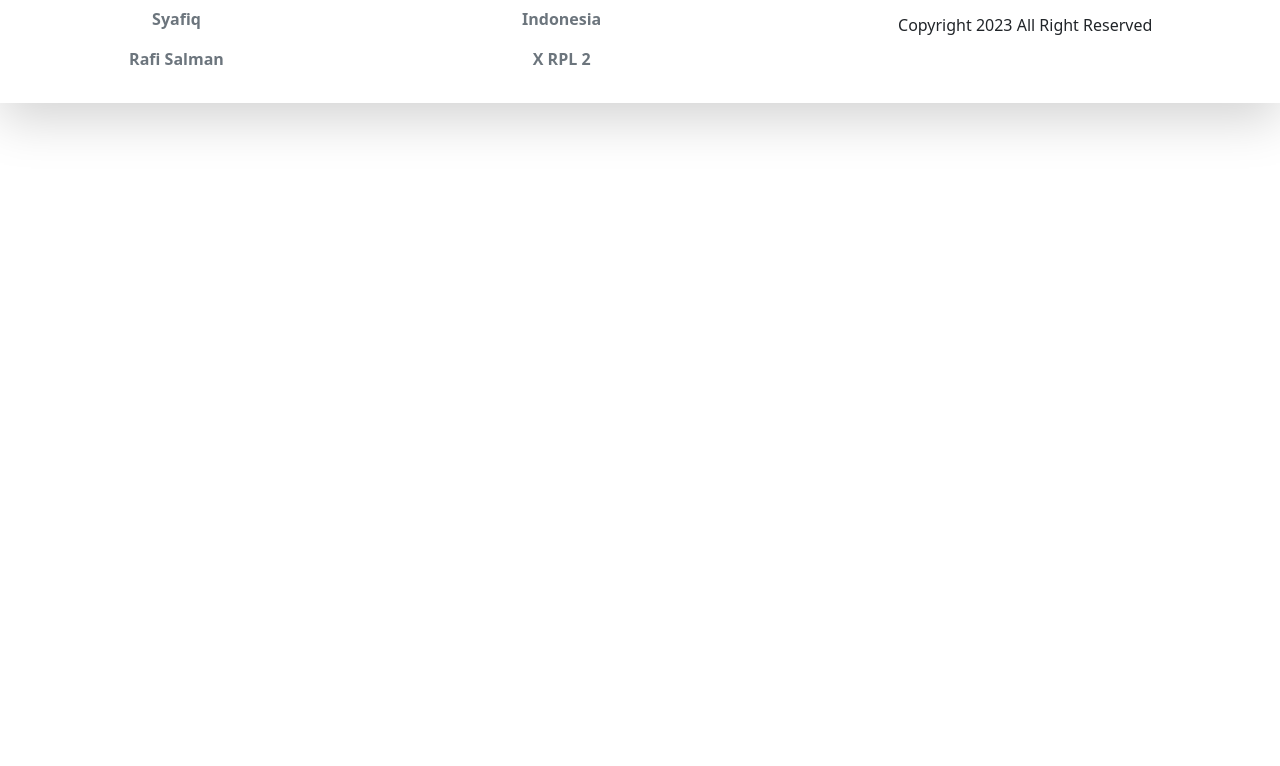
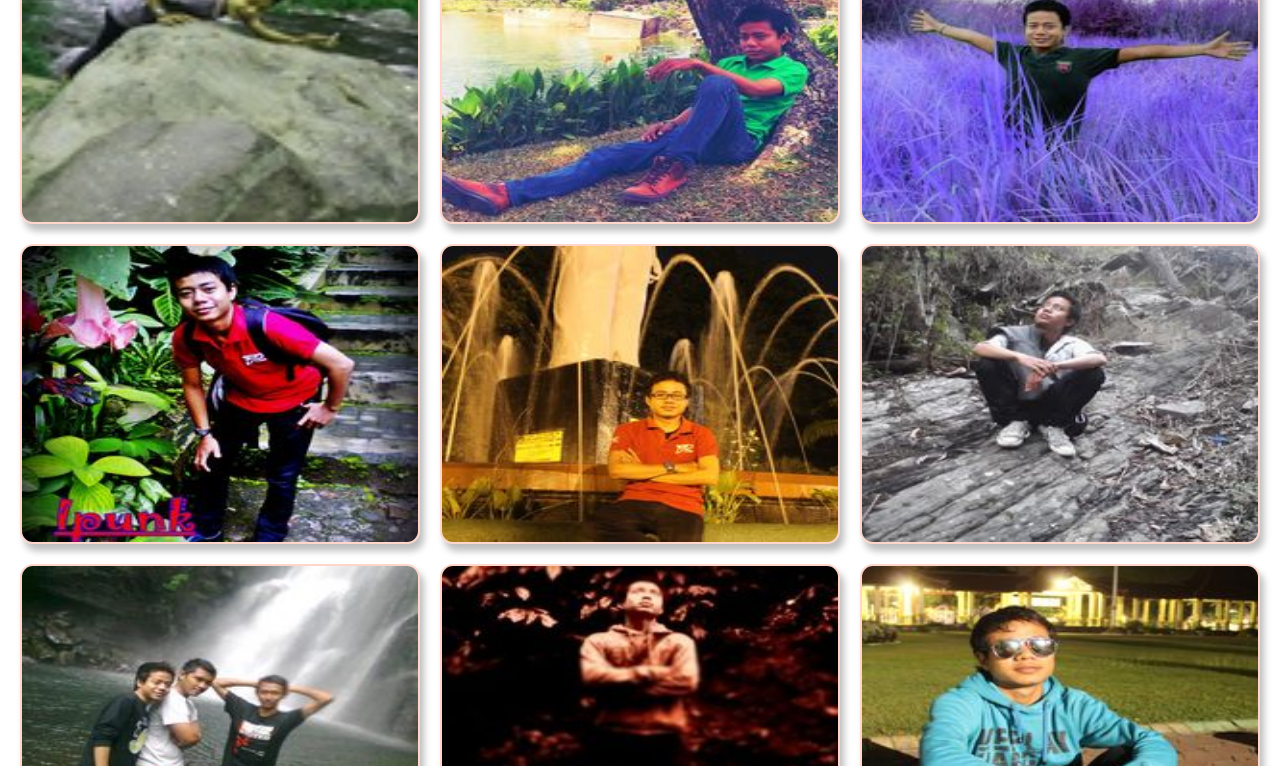
Before and after one commit to syafiqparadisam/BlogPakpur, a plain HTML site: page gallery.html in a window 1280 px wide. Shown: the part 148-914 px from the top of the page. Before the commit the page ends 800 px from the top, so only its background shows below. Drawn offline with nearby package versions, Linux system fonts and the light colour scheme.

Commit message:
gallery PUR

```diff
--- a/gallery.html
+++ b/gallery.html
@@ -10,6 +10,27 @@
         body {
             padding: 0;
             margin: 0;
+        }
+
+        div {
+           display: flex;
+           justify-content: center;
+           align-items: center;
+           flex-wrap: wrap;
+        }
+        div img {
+           width: 400px;
+           height: 300px;
+           border: 2px solid #ff3d0036;
+           border-radius: 13px;
+           box-shadow: 4px 7px 7px 0px #00000042;
+           cursor: pointer;
+           margin: 10px;
+           transition: 400ms;
+        }
+        div img:hover {
+           filter: grayscale(1);
+           transform: scale(1.03);
         }
     </style>
 </head>
@@ -33,6 +54,20 @@
                 </div>
             </div>
     </header>
+
+    <!--gallery main-->
+   <div>
+       <img src="asset/ppur.jpeg">
+       <img src="asset/gallerypur/pur2.jpg">
+       <img src="asset/gallerypur/pur3.jpg">
+       <img src="asset/gallerypur/pur4.jpg">
+       <img src="asset/gallerypur/pur5.jpg">
+       <img src="asset/gallerypur/pur6.jpg">
+       <img src="asset/gallerypur/pur7.jpg">
+       <img src="asset/gallerypur/pur8.jpg">
+       <img src="asset/gallerypur/pur9.jpg">
+       <img src="asset/gallerypur/pur10.jpg">
+   </div>
 
 
     <!--FOOTER-->
```
Also changed, not shown: asset/gallerypur/pur1.jpg (added), asset/gallerypur/pur10.jpg (added), asset/gallerypur/pur2.jpg (added), asset/gallerypur/pur3.jpg (added), asset/gallerypur/pur4.jpg (added), asset/gallerypur/pur5.jpg (added), asset/gallerypur/pur6.jpg (added), asset/gallerypur/pur7.jpg (added), asset/gallerypur/pur8.jpg (added), asset/gallerypur/pur9.jpg (added).
